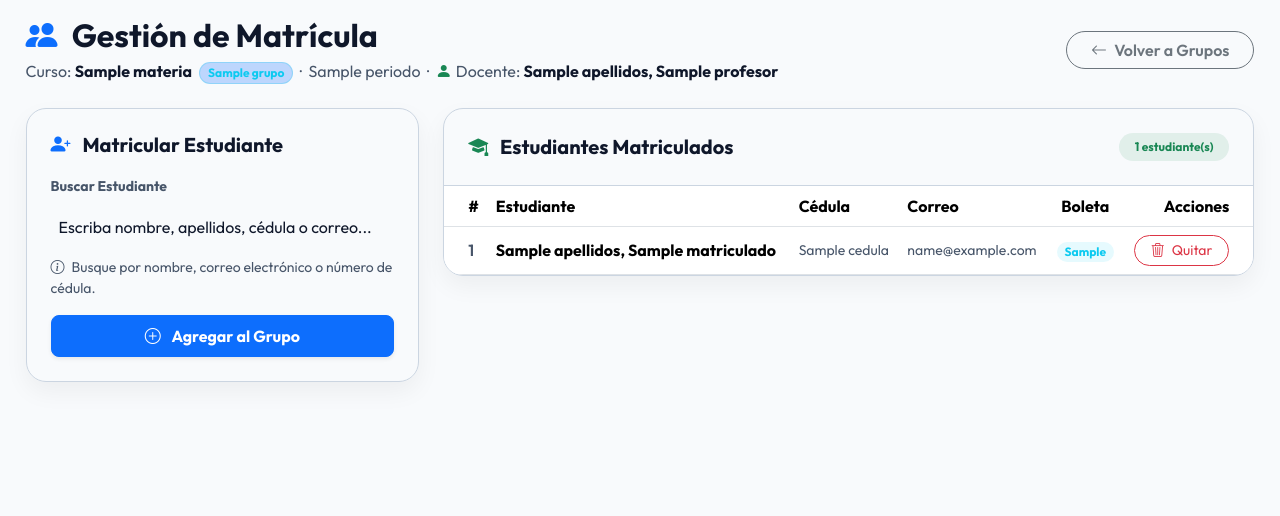
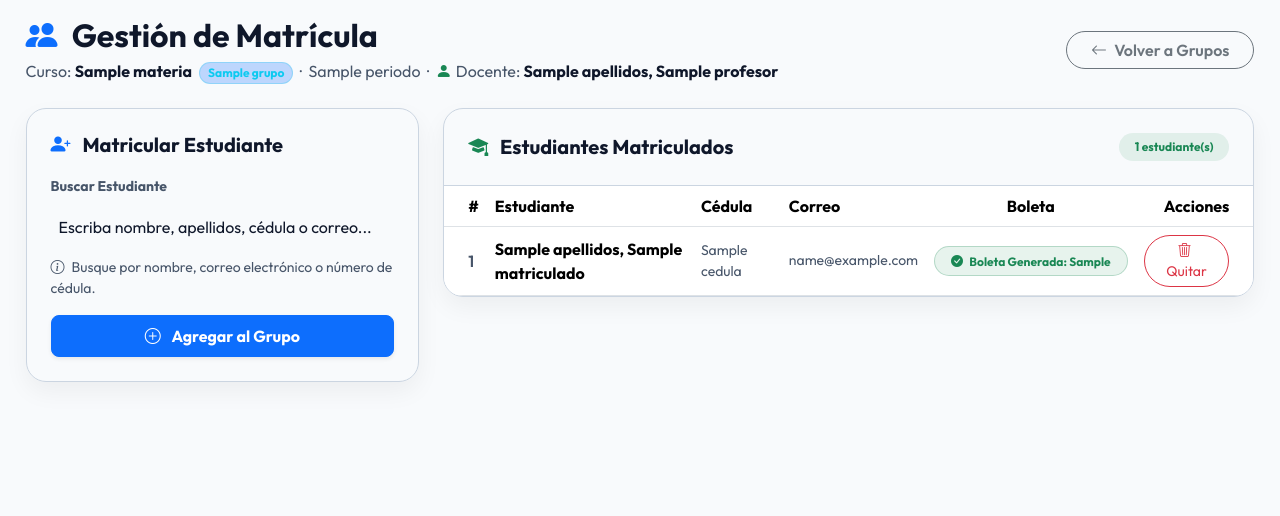
Before and after one commit to renan2013/inbox_cefi, a Laravel app: template resources/views/grupos/estudiantes.blade.php in a window 1280 px wide. Shown: the part 111-627 px from the top of the page. Run offline with Laravel 12, Linux system fonts and the light colour scheme; the template is opened without the code that fills it: most values are stand-ins (such as "Sample title", 1, 10 or a date in 2020); data that the repository does not hold is empty; some libraries are stand-ins or nearby versions.

Commit message:
feat(grupos): mostrar estado de boleta generada y botón para generar boleta pendiente

```diff
--- a/resources/views/grupos/estudiantes.blade.php
+++ b/resources/views/grupos/estudiantes.blade.php
@@ -133,10 +133,20 @@
                                     <td class="text-white-50 small">{{ $m->cedula ?: '—' }}</td>
                                     <td class="text-white-50 small">{{ $m->email }}</td>
                                     <td class="text-center">
-                                        @if (!empty($m->numero_boleta))
-                                            <span class="badge bg-info bg-opacity-10 text-info rounded-pill px-2 py-1">{{ $m->numero_boleta }}</span>
+                                        @if (!empty($m->id_boleta))
+                                            @if ($m->estado_boleta === 'pendiente_firma')
+                                                <a href="{{ route('boletas.pdf', $m->id_boleta) }}" target="_blank" class="badge bg-warning bg-opacity-10 text-warning border border-warning border-opacity-25 rounded-pill px-3 py-2 text-decoration-none" title="Ver PDF de Boleta">
+                                                    <i class="bi bi-clock-history me-1"></i> Boleta Generada (Pend. Firma) · {{ $m->numero_boleta }}
+                                                </a>
+                                            @else
+                                                <a href="{{ route('boletas.pdf', $m->id_boleta) }}" target="_blank" class="badge bg-success bg-opacity-10 text-success border border-success border-opacity-25 rounded-pill px-3 py-2 text-decoration-none" title="Ver PDF de Boleta">
+                                                    <i class="bi bi-check-circle-fill me-1"></i> Boleta Generada: {{ $m->numero_boleta }}
+                                                </a>
+                                            @endif
                                         @else
-                                            <span class="text-white-50 small">Manual</span>
+                                            <a href="{{ route('boletas.generar', ['id_estudiante' => $m->id_estudiante, 'id_plan_auto' => $grupo->id_plan, 'periodo_auto' => $grupo->periodo, 'id_curso_retorno' => $grupo->id_curso_activo]) }}" class="btn btn-sm btn-outline-warning rounded-pill px-3 py-1 fw-bold">
+                                                <i class="bi bi-receipt me-1"></i> Sin Boleta · Generar
+                                            </a>
                                         @endif
                                     </td>
                                     <td class="text-end pe-4">
```
